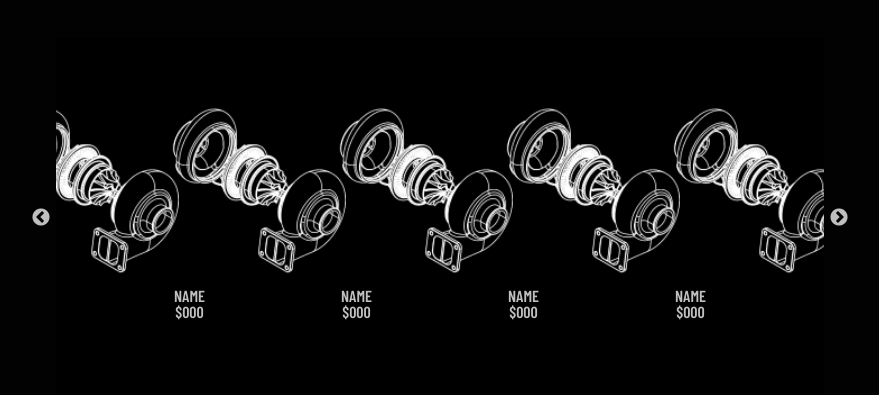
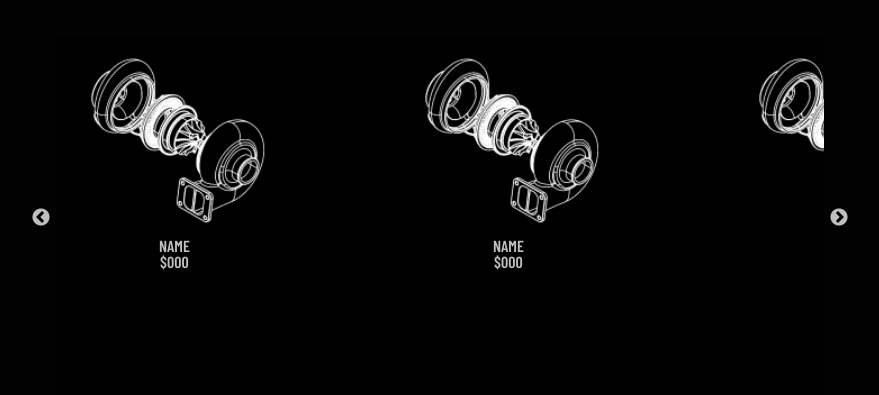
Before and after one commit to sbrycebarker/barkerperformance, a website: page public/index.html at #!/products in a window 1280 px wide. Shown: the part 292-687 px from the top of the page, without its empty margins (200-1079 px from the left). Drawn offline with nearby package versions, Linux system fonts and the light colour scheme; some packages are replaced by stand-ins of ours; no server answers.

Commit message:
scroll resp

```diff
--- a/public/css/laptop.css
+++ b/public/css/laptop.css
@@ -564,8 +564,9 @@ footer h1 {
 .item {
   height: 400px;
   /* border: 1px solid white; */
-  width: 300px;
   margin: 50px;
+  display: flex;
+  flex: 3;
   text-align: center;
   display: flex;
   flex-direction: column;
@@ -575,7 +576,7 @@ footer h1 {
   height: 200px;
   /* border: 1px solid white; */
   width: 300px;
-  margin: 50px;
+  margin: auto;
   text-align: center;
   display: flex;
   flex-direction: column;
--- a/public/html/products.html
+++ b/public/html/products.html
@@ -2,7 +2,7 @@
 <div class="products">
   <h1 class="title">NEW PRODUCTS</h1>
 <div id="products-con">
-<div id="new-prod-con" class="things slick" data-slick='{"slidesToShow": 4 }'>
+<div id="new-prod-con" class="things slick" data-slick='{"slidesToShow": 3 }'>
   <ul class="p-item">
     <img src="../assets/exploded-turbo.png">
     <h1>NAME</h1>
--- a/public/js/mainCtrl.js
+++ b/public/js/mainCtrl.js
@@ -5,6 +5,25 @@ angular.module('app').controller('mainCtrl', function($scope, service, $state, $
       centerMode: true,
       infinite: true,
       autoplay: true,
+      responsive: [
+          {
+            breakpoint: 1500,
+            settings: {
+              slidesToShow: 2,
+              slidesToScroll: 1,
+              infinite: true,
+              dots: true
+            }
+          },
+          {
+            breakpoint: 1000,
+            settings: {
+              slidesToShow: 1,
+              slidesToScroll: 1,
+              dots: true
+            }
+          }
+        ]
     });
   }
 
```
